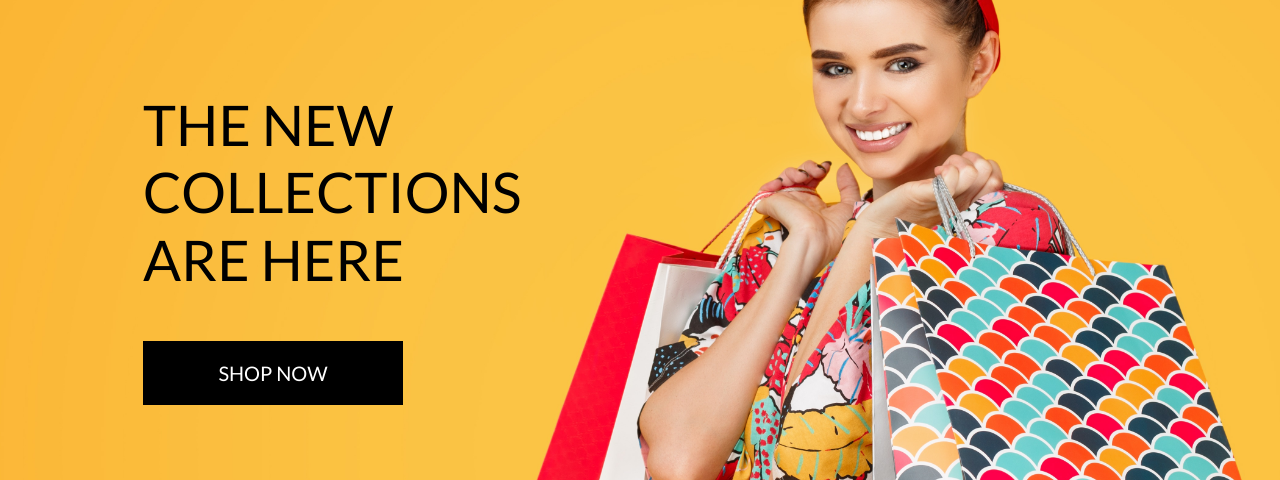
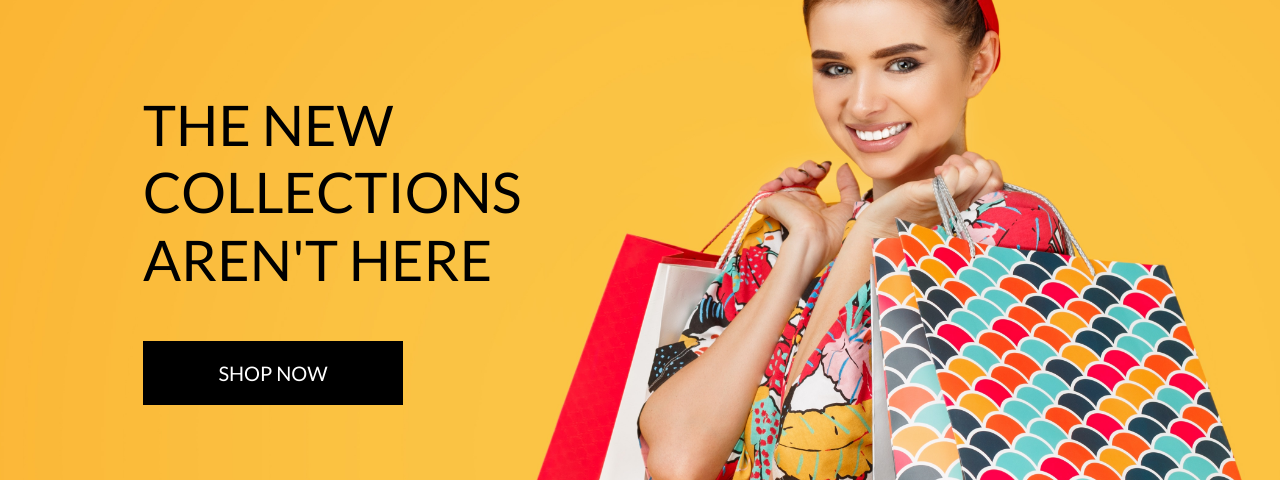
Before and after one commit to Estelindis/boutique, a Django app: page / in a window 1280 px wide. Shown: the part 210-690 px from the top of the page. Run offline with Django 3.2, Linux system fonts and the light colour scheme; some libraries are stand-ins or nearby versions.

Commit message:
Update index.html
Test small change for environment purposes

```diff
--- a/home/templates/home/index.html
+++ b/home/templates/home/index.html
@@ -14,7 +14,7 @@
         <div class="row h-100">
             <div class="col-7 col-md-6 my-auto">
                 <h1 class="display-4 logo-font text-black">
-                    The new collections are here
+                    The new collections aren't here
                 </h1>
                 <div class="my-5">
                     <h4>
```
